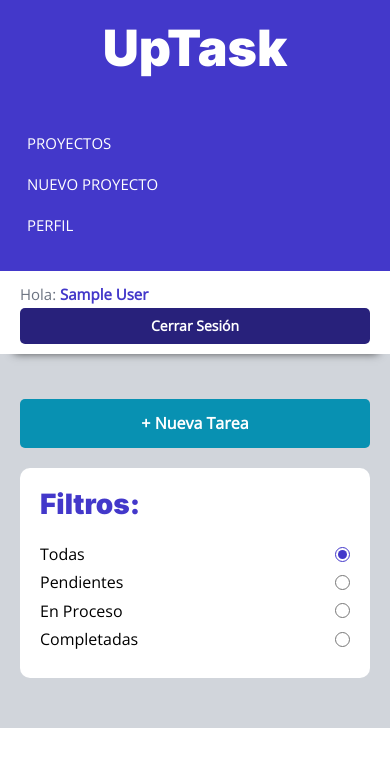
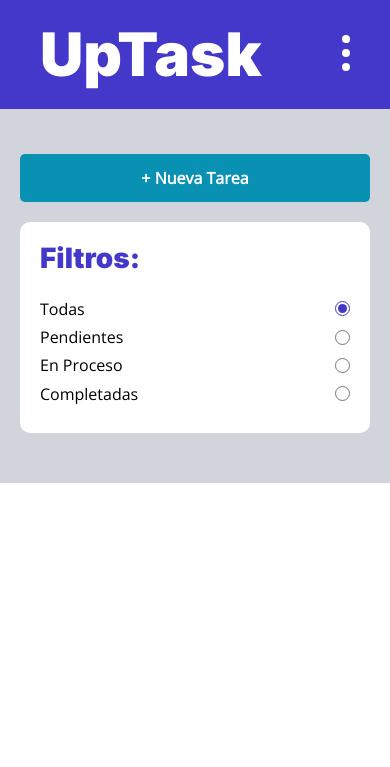
Before and after one commit to markoag/UpTask_Mvc_Taz, a PHP site: template views/dashboard/proyecto.php in a window 390 px wide. Shown: the top 767 px of the page. Run offline with PHP 8.4, Linux system fonts and the light colour scheme; the template is opened without the code that fills it, so the values that code supplies are empty; the visitor is signed in with stand-in values (Sample User, id 1).

Commit message:
Menu Mobile

```diff
--- a/src/scss/dashboard/_barra.scss
+++ b/src/scss/dashboard/_barra.scss
@@ -1,12 +1,35 @@
-@use 'base/variables' as v;
-@use 'base/mixins' as m;
+@use "base/variables" as v;
+@use "base/mixins" as m;
+
+.barra-mobile {
+  background-color: v.$indigo;
+  padding: 2rem 4rem;
+  display: flex;
+  justify-content: space-between;
+  align-items: center;
+  @include m.tablet {
+    display: none;
+  }
+  h1 {
+    color: v.$blanco;
+    margin: 0;
+  }
+  .menu {
+    img {
+        width: .8rem;
+        &:hover {
+          cursor: pointer;
+        }
+    }
+  }
+}
 
 .barra {
+  display: none;
+  @include m.tablet {
     background-color: v.$blanco;
     padding: 1rem 2rem;
-    box-shadow: 1px 12px 9px -13px rgba(0,0,0,.75);
-
-    @include m.tablet {
+    box-shadow: 1px 12px 9px -13px rgba(0, 0, 0, 0.75);
     display: flex;
     justify-content: space-between;
     align-items: center;
@@ -21,10 +44,10 @@
   }
 
   .cerrar-sesion {
-        @include m.boton (darken(v.$indigo, 20%), v.$blanco);
+    @include m.boton(darken(v.$indigo, 20%), v.$blanco);
     font-size: 1.4rem;
     padding: 1rem;
-        border-radius: .5rem;
+    border-radius: 0.5rem;
     &:hover {
       background-color: darken(v.$indigo, 30%);
     }
--- a/src/scss/dashboard/_sidebar.scss
+++ b/src/scss/dashboard/_sidebar.scss
@@ -1,33 +1,101 @@
-@use 'base/variables' as v;
-@use 'base/mixins' as m;
+@use "base/variables" as v;
+@use "base/mixins" as m;
 
 .sidebar {
+  opacity: 0;
   background-color: v.$indigo;
+  height: 0;
+  overflow: hidden;
+  transition-property: opacity;
+  transition-duration: 500ms;
+
+  &.mostrar {
     padding: 2rem;
+    opacity: 1;
+    height: 100%;
+    position: absolute;
+    top: 0;
+    left: 0;
+    right: 0;
+    bottom: 0;
+    background-color: rgb(0 0 0 / 0.9);
+    @include m.tablet {
+      display: none;
+    }
+  }
+  &.ocultar {
+    opacity: 0;
+  }
+
+  @include m.tablet {
+    height: 100%;
+    opacity: 1;
+    padding: 2rem;
+    background-color: v.$indigo;
+  }
+
+  .contenedor-sidebar {
+    display: flex;
+    justify-content: space-between;
+    align-items: center;
     h2 {
       color: v.$blanco;
       margin: 0;
       text-align: center;
     }
+    .cerrar-menu {
+      display: flex;
+      justify-content: center;
+      height: 2rem;
+      width: 2rem;
+      img {
+        width: 1.5rem;
+        &:hover {
+          cursor: pointer;
+        }
+      }
+      @include m.tablet {
+        display: none;
+      }
+    }
+  }
+
   .sidebar-nav {
     margin-top: 5rem;
 
     a {
       color: v.$blanco;
       display: block;
-        margin-bottom: 1rem;
-        padding: .7rem;
+      padding: 0.7rem;
       transition-property: background-color;
       transition-duration: 300ms;
       text-transform: uppercase;
-        font-size: 1.5rem;
+      font-size: 2.4rem;
+      margin-bottom: 2rem;
+      text-align: center;
 
       &.activo,
       &:hover {
         background-color: darken(v.$indigo, 20%);
-          border-radius: .5rem;
+        border-radius: 0.5rem;
+      }
+
+      @include m.tablet {
+        font-size: 1.2rem;
+        margin-bottom: 1rem;
+        text-align: left;
       }
     }
   }
 
+  .cerrar-sesion-mobile {
+    margin-top: 10rem;
+
+    .cerrar-sesion {
+      @include m.boton(v.$indigo, v.$blanco);
     }
+    @include m.tablet {
+      display: none;
+    }
+  }
+}
--- a/views/dashboard/footer.php
+++ b/views/dashboard/footer.php
@@ -1,5 +1,9 @@
-</div>
+        </div>
+
+    </div>
 
 </div>
 
-</div>
+<?php
+    $script = '<script src="build/js/app.js"></script>';
+?>
--- a/views/dashboard/proyecto.php
+++ b/views/dashboard/proyecto.php
@@ -34,7 +34,7 @@
 <?php include_once __DIR__ . '/footer.php'; ?>
 
 <?php
-$script = '
+$script .= '
     <script src="https://cdn.jsdelivr.net/npm/sweetalert2@11"></script>
     <script src="build/js/tareas.js"></script>
     ';
--- a/views/templates/barra.php
+++ b/views/templates/barra.php
@@ -1,3 +1,11 @@
+<div class="barra-mobile">
+    <h1>UpTask</h1>
+
+    <div class="menu">
+        <img id="mobile-menu" src="build/img/menu.svg" alt="menu">
+    </div>
+</div>
+
 <div class="barra">
     <p>Hola: <span><?php echo $_SESSION['nombre'] ;?></span></p>
     <a class="cerrar-sesion" href="/logout">Cerrar Sesión</a>
--- a/views/templates/sidebar.php
+++ b/views/templates/sidebar.php
@@ -1,5 +1,11 @@
 <aside class="sidebar">
-    <h2>UpTask</h2>
+    <div class="contenedor-sidebar">
+        <h2>UpTask</h2>
+
+        <div class="cerrar-menu">
+            <img id="cerrar-menu" src="build/img/cerrar.svg" alt="cerrar menu">
+        </div>
+    </div>
 
     <nav class="sidebar-nav">
         <a class="<?php echo ($titulo === 'Proyectos') ? 'activo' : ''; ?>" href="/dashboard">Proyectos</a>
@@ -8,4 +14,8 @@
         <a class="<?php echo ($titulo === 'Perfil') ? 'activo' : ''; ?>" href="/perfil">Perfil</a>
     </nav>
 
+    <div class="cerrar-sesion-mobile">
+        <a class="cerrar-sesion" href="/logout">Cerrar Sesión</a>
+    </div>
+
 </aside>
```
Also changed, not shown: src/js/app.js (+28 -0 lines), public/build/css/app.css, public/build/js/app.js, src/img/cerrar.svg (added), src/img/menu.svg (added), 3 other files. Lines whose indentation alone changed are shown as unchanged.
